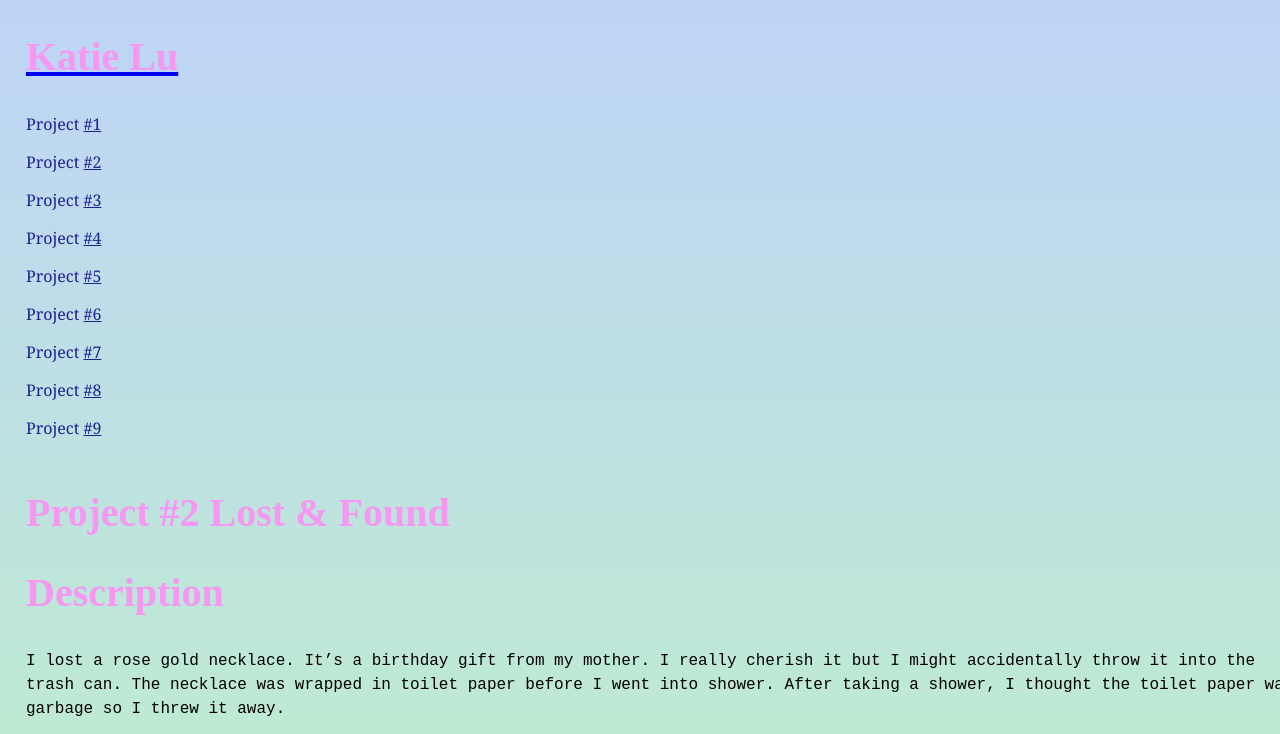
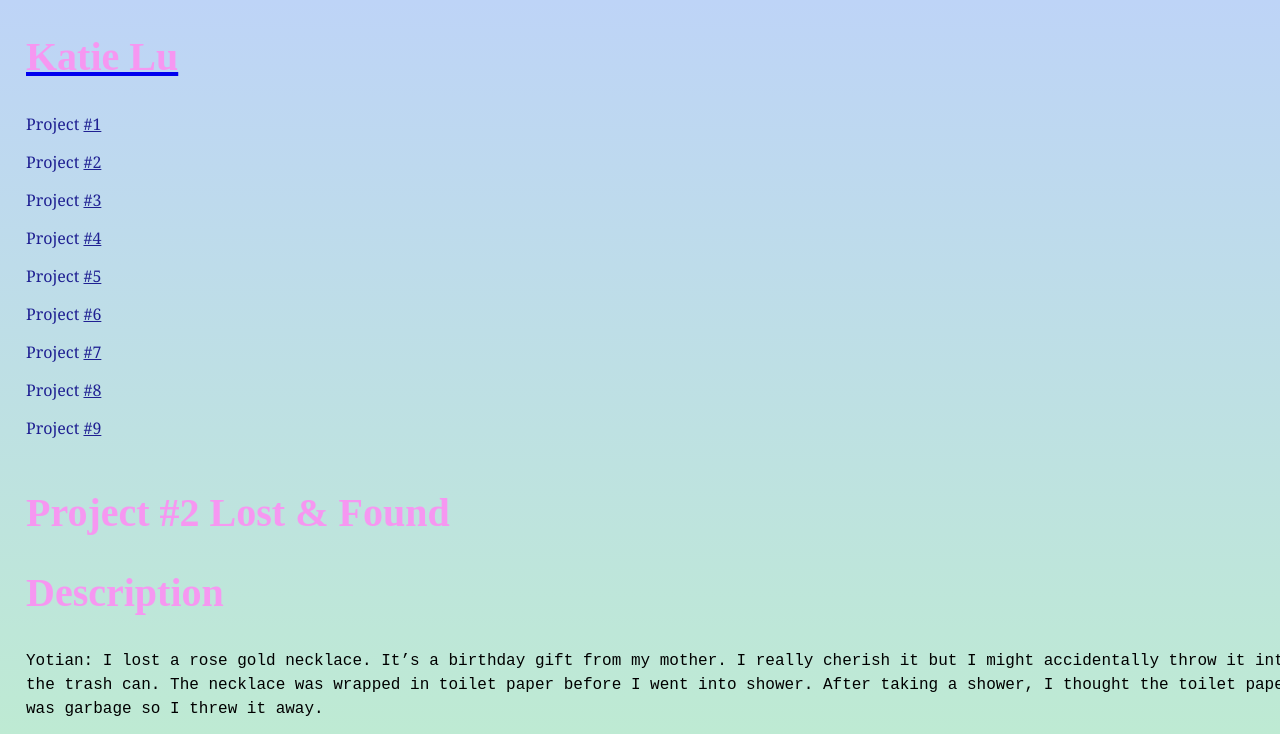
Before and after one commit to kzvix/Portfolio, a plain HTML site: page p2.html in a window 1280 px wide. Shown: the top 734 px of the page. Drawn offline with Linux system fonts and the light colour scheme.

Commit message:
Add files via upload

```diff
--- a/p2.html
+++ b/p2.html
@@ -40,7 +40,7 @@
       </h1>
 
       <p>
-      I lost a rose gold necklace. It’s a birthday gift from my mother. I really cherish it but I might accidentally throw it into the trash can. The necklace was wrapped in toilet paper before I went into shower. After taking a shower, I thought the toilet paper was garbage so I threw it away.
+      Yotian: I lost a rose gold necklace. It’s a birthday gift from my mother. I really cherish it but I might accidentally throw it into the trash can. The necklace was wrapped in toilet paper before I went into shower. After taking a shower, I thought the toilet paper was garbage so I threw it away.
       </p>
 
 
```
